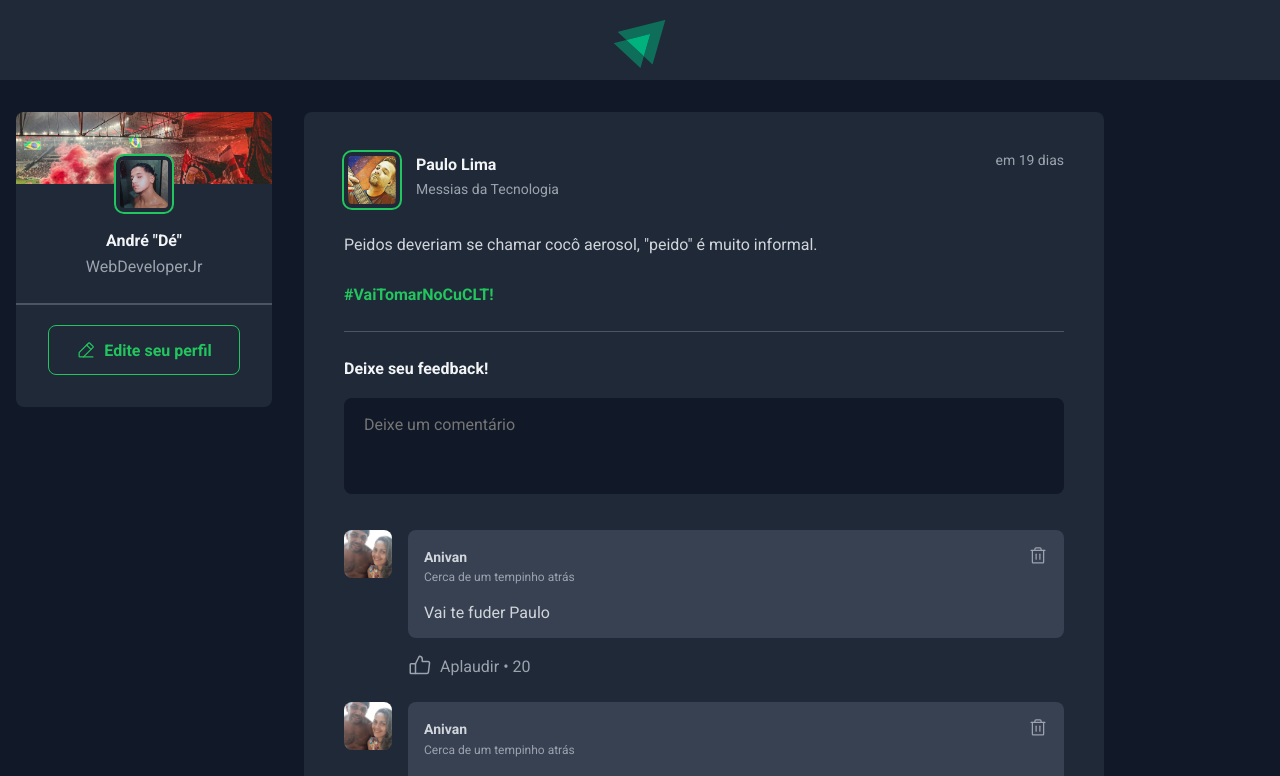
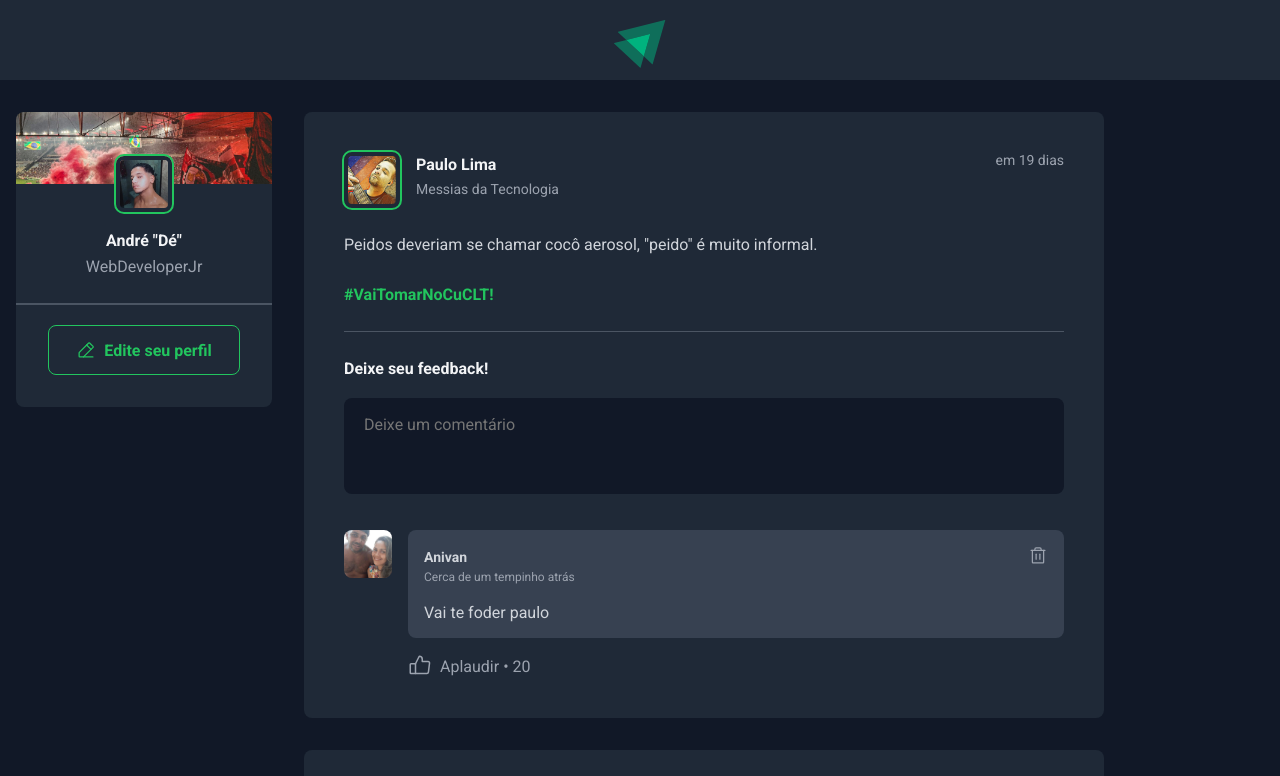
Before and after one commit to Andr7890/IgniteFeed, a React (Vite) app: page / in a window 1280 px wide. Shown: the top 776 px of the page. Built offline with nearby package versions, Linux system fonts and the light colour scheme.

Commit message:
CommentsUpdate

```diff
--- a/src/App.jsx
+++ b/src/App.jsx
@@ -49,6 +49,7 @@
           {posts.map(post => {
             return(
               <Post
+                key={post.id}
                 author= {post.author}
                 content= {post.content}
                 publishedAt= {post.publishedAt}
--- a/src/components/Comment.jsx
+++ b/src/components/Comment.jsx
@@ -2,7 +2,12 @@
 import styles from './Comment.module.css'
 import { Avatar } from './Avatar'
 
-export function Comment () {
+export function Comment ({content, onDeleteComment}) {
+
+    function handleDeleteComment() {
+        onDeleteComment(content);
+    }
+
     return(
         <div className={styles.comment}>
             <Avatar hasBorder={false} src="src\assets\anivan-profile-pic.jpg" alt="" />
@@ -14,11 +19,11 @@
                             <time title='09 de Julho de 2023 às 22:25h'> Cerca de um tempinho atrás </time>
                         </div>
 
-                        <button title='Excluir comentário'>
+                        <button onClick={handleDeleteComment} title='Excluir comentário'>
                             <Trash size={20}/>
                         </button>
                     </header>
-                    <p> Vai te fuder Paulo </p>
+                    <p>{content}</p>
                 </div>
                 <footer>
                     <button>
--- a/src/components/Post.jsx
+++ b/src/components/Post.jsx
@@ -9,9 +9,10 @@
 export function Post({author, publishedAt, content}) {
 
     const [comments, setComments] = useState([
-        1,
-        2,
+        'Vai te foder paulo'
     ]);
+
+    const [newCommentText, setNewCommentText] = useState('')
 
     const publishedDateFormatted = format(publishedAt, "dd 'de' LLLL 'às' HH:mm 'h", {
        locale: ptBR,
@@ -25,8 +26,20 @@
         function handleCreateNewComment() {
             event.preventDefault()
 
-            setComments([...comments, comments.length + 1]);
+            const newCommentText = event.target.comment.value
 
+            setComments([...comments, newCommentText]);
+            setNewCommentText('');
+
+        }
+
+        function handleNewCommentChange() {
+            setNewCommentText(event.target.value);
+
+        }
+
+        function deleteComment(comment) {
+            console.log(`Deletar comentário ${comment}`);
         }
 
     return (
@@ -48,9 +61,9 @@
 
                  {content.map(line =>{
                     if (line.type === 'paragraph'){
-                        return <p>{line.content}</p>;
+                        return <p key={line.content}>{line.content}</p>;
                     } else if (line.type === 'link'){
-                        return <p> <a href="#">{line.content}</a> </p>
+                        return <p key={line.content}> <a href="#">{line.content}</a> </p>
                     }
                  })}
 
@@ -58,7 +71,12 @@
 
             <form onSubmit={handleCreateNewComment} className={styles.commentForm}>
                 <strong>Deixe seu feedback!</strong>
-                <textarea placeholder=' Deixe um comentário ' />
+                <textarea
+                    name='comment'
+                    placeholder=' Deixe um comentário '
+                    value={newCommentText}
+                    onChange={handleNewCommentChange}
+                />
 
                 <footer>
                     <button type="submit" >Publicar</button>
@@ -67,7 +85,13 @@
 
             <div className={styles.commentList}>
                 {comments.map(comment=>{
-                    return <Comment />
+                    return (
+                         <Comment
+                            key={comment}
+                            content={comment}
+                            onDeleteComment={deleteComment}
+                        />
+                    )
                 })}
             </div>
 
```
